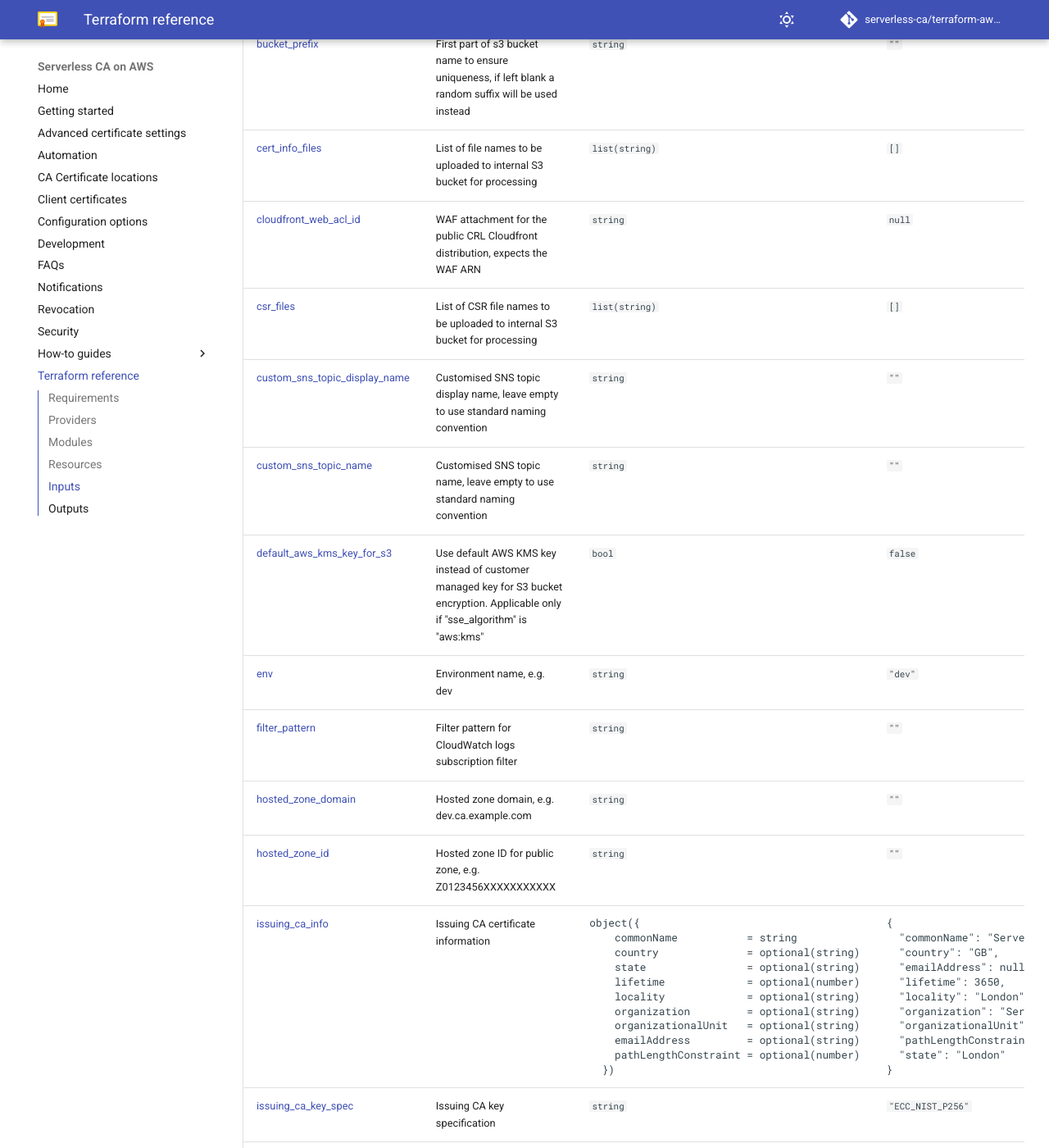
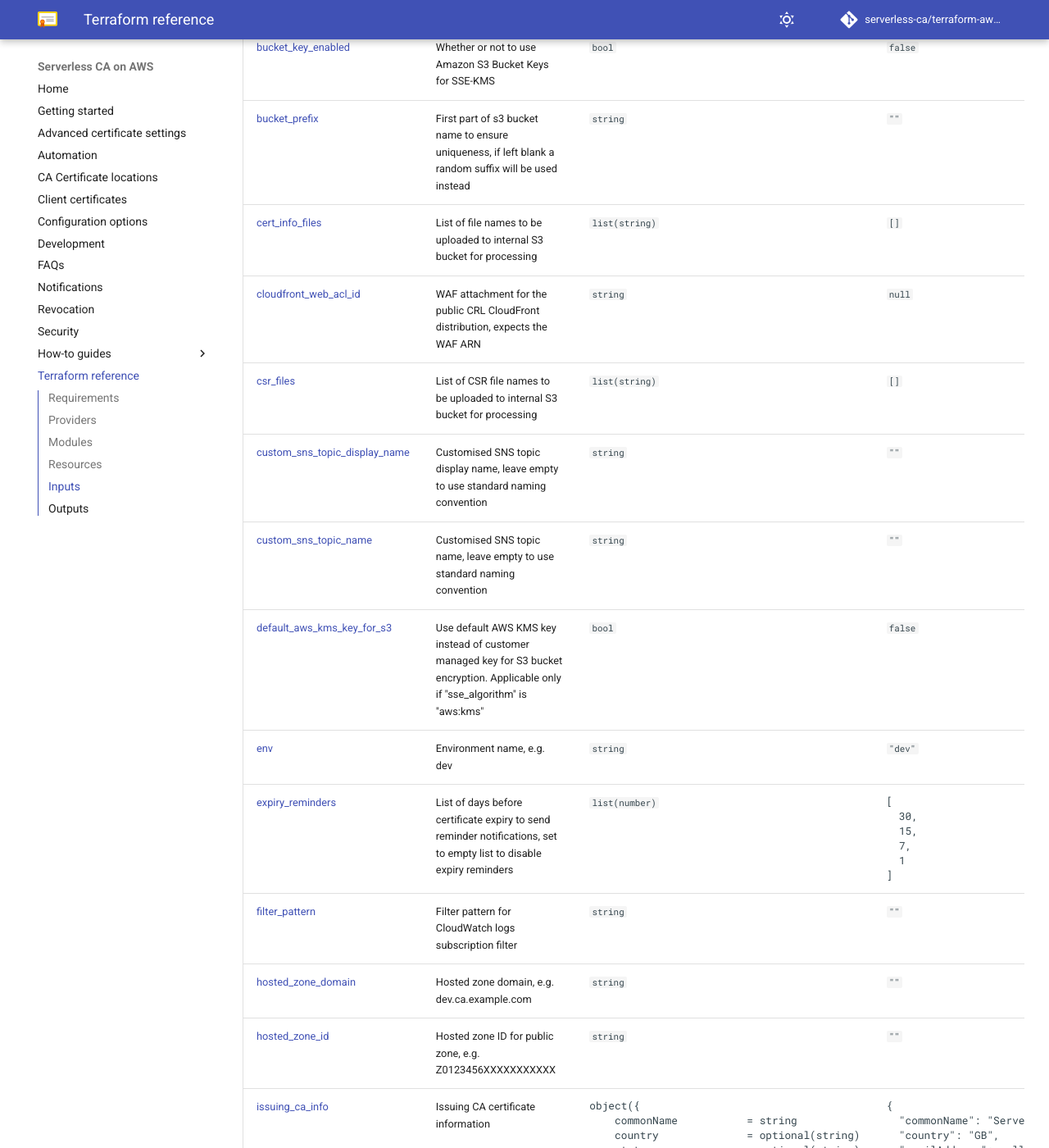
Before and after one commit to serverless-ca/terraform-aws-ca, an MkDocs documentation site: the page built from docs/reference.md, in a window 1280 px wide and 1400 px high, scrolled down 2690 px. Shown: the whole window at 82% size. Built offline with MkDocs 1.6.1 and Material for MkDocs 9.7.7, drawn with Linux system fonts in a browser that asks for light colours; comment, search, counter and statistics services are not loaded; some of the changed text lies outside the part shown.

Commit message:
terraform-docs: automated action

```diff
--- a/docs/reference.md
+++ b/docs/reference.md
@@ -23,6 +23,8 @@
 | <a name="module_create_rsa_root_ca_lambda"></a> [create\_rsa\_root\_ca\_lambda](#module\_create\_rsa\_root\_ca\_lambda) | ./modules/terraform-aws-ca-lambda | n/a |
 | <a name="module_db-reader-role"></a> [db-reader-role](#module\_db-reader-role) | ./modules/terraform-aws-ca-iam | n/a |
 | <a name="module_dynamodb"></a> [dynamodb](#module\_dynamodb) | ./modules/terraform-aws-ca-dynamodb | n/a |
+| <a name="module_expiry_iam"></a> [expiry\_iam](#module\_expiry\_iam) | ./modules/terraform-aws-ca-iam | n/a |
+| <a name="module_expiry_lambda"></a> [expiry\_lambda](#module\_expiry\_lambda) | ./modules/terraform-aws-ca-lambda | n/a |
 | <a name="module_external_s3"></a> [external\_s3](#module\_external\_s3) | ./modules/terraform-aws-ca-s3 | n/a |
 | <a name="module_internal_s3"></a> [internal\_s3](#module\_internal\_s3) | ./modules/terraform-aws-ca-s3 | n/a |
 | <a name="module_issuing_crl_iam"></a> [issuing\_crl\_iam](#module\_issuing\_crl\_iam) | ./modules/terraform-aws-ca-iam | n/a |
@@ -59,12 +61,13 @@
 | <a name="input_bucket_key_enabled"></a> [bucket\_key\_enabled](#input\_bucket\_key\_enabled) | Whether or not to use Amazon S3 Bucket Keys for SSE-KMS | `bool` | `false` | no |
 | <a name="input_bucket_prefix"></a> [bucket\_prefix](#input\_bucket\_prefix) | First part of s3 bucket name to ensure uniqueness, if left blank a random suffix will be used instead | `string` | `""` | no |
 | <a name="input_cert_info_files"></a> [cert\_info\_files](#input\_cert\_info\_files) | List of file names to be uploaded to internal S3 bucket for processing | `list(string)` | `[]` | no |
-| <a name="input_cloudfront_web_acl_id"></a> [cloudfront\_web\_acl\_id](#input\_cloudfront\_web\_acl\_id) | WAF attachment for the public CRL Cloudfront distribution, expects the WAF ARN | `string` | `null` | no |
+| <a name="input_cloudfront_web_acl_id"></a> [cloudfront\_web\_acl\_id](#input\_cloudfront\_web\_acl\_id) | WAF attachment for the public CRL CloudFront distribution, expects the WAF ARN | `string` | `null` | no |
 | <a name="input_csr_files"></a> [csr\_files](#input\_csr\_files) | List of CSR file names to be uploaded to internal S3 bucket for processing | `list(string)` | `[]` | no |
 | <a name="input_custom_sns_topic_display_name"></a> [custom\_sns\_topic\_display\_name](#input\_custom\_sns\_topic\_display\_name) | Customised SNS topic display name, leave empty to use standard naming convention | `string` | `""` | no |
 | <a name="input_custom_sns_topic_name"></a> [custom\_sns\_topic\_name](#input\_custom\_sns\_topic\_name) | Customised SNS topic name, leave empty to use standard naming convention | `string` | `""` | no |
 | <a name="input_default_aws_kms_key_for_s3"></a> [default\_aws\_kms\_key\_for\_s3](#input\_default\_aws\_kms\_key\_for\_s3) | Use default AWS KMS key instead of customer managed key for S3 bucket encryption. Applicable only if "sse\_algorithm" is "aws:kms" | `bool` | `false` | no |
 | <a name="input_env"></a> [env](#input\_env) | Environment name, e.g. dev | `string` | `"dev"` | no |
+| <a name="input_expiry_reminders"></a> [expiry\_reminders](#input\_expiry\_reminders) | List of days before certificate expiry to send reminder notifications, set to empty list to disable expiry reminders | `list(number)` | <pre>[<br/>  30,<br/>  15,<br/>  7,<br/>  1<br/>]</pre> | no |
 | <a name="input_filter_pattern"></a> [filter\_pattern](#input\_filter\_pattern) | Filter pattern for CloudWatch logs subscription filter | `string` | `""` | no |
 | <a name="input_hosted_zone_domain"></a> [hosted\_zone\_domain](#input\_hosted\_zone\_domain) | Hosted zone domain, e.g. dev.ca.example.com | `string` | `""` | no |
 | <a name="input_hosted_zone_id"></a> [hosted\_zone\_id](#input\_hosted\_zone\_id) | Hosted zone ID for public zone, e.g. Z0123456XXXXXXXXXXX | `string` | `""` | no |
```
